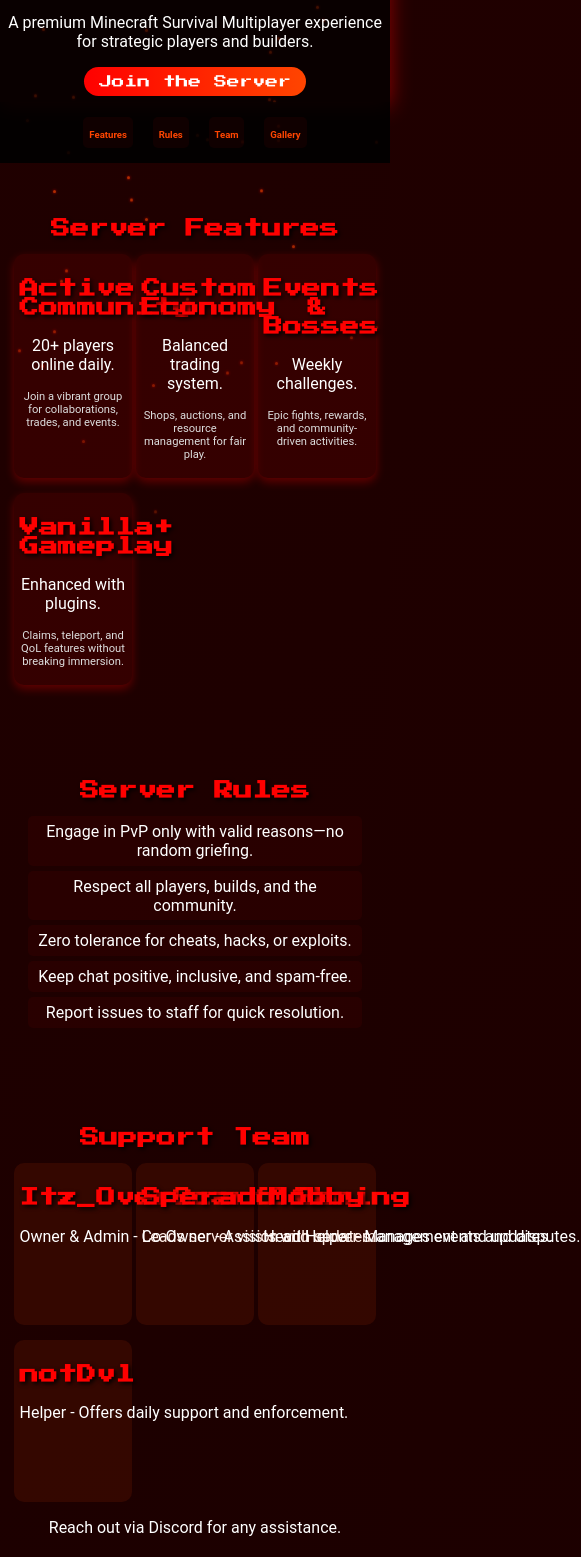
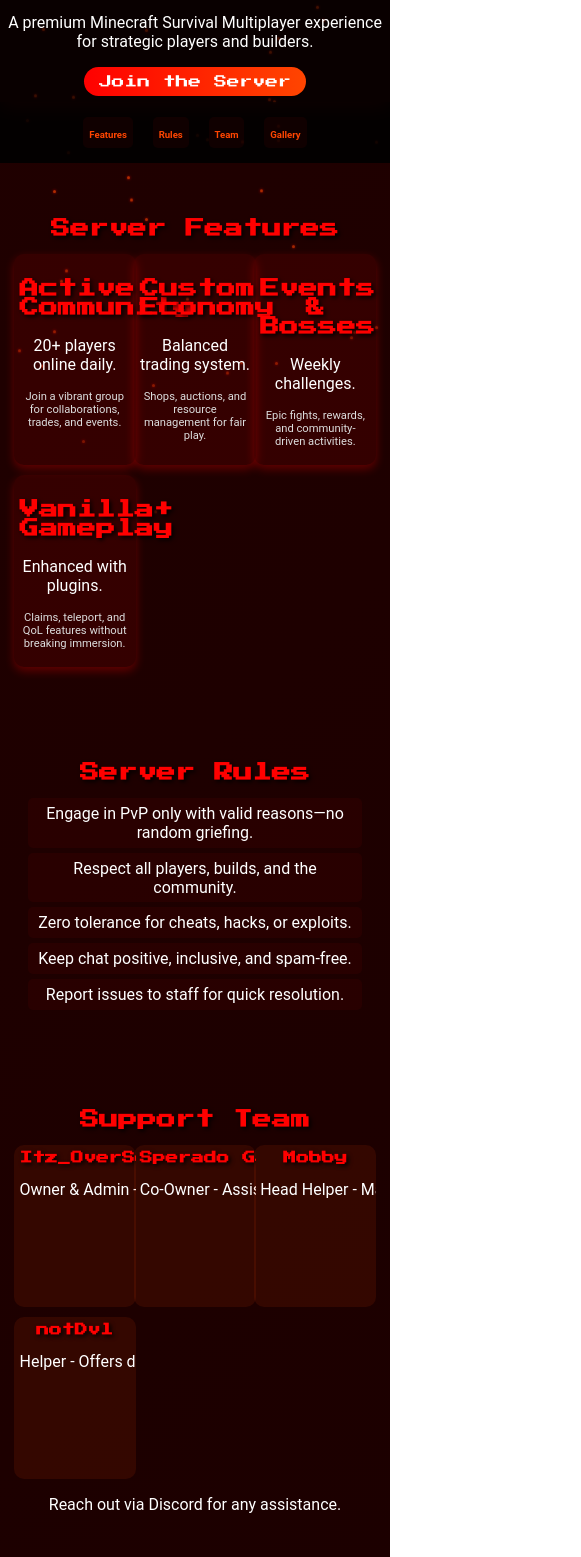
Before and after one commit to Nikhilkri/NothingSmp2, a plain HTML site: page index.html in a window 390 px wide. Shown: the part 96-1653 px from the top of the page, 581 px wide, since content can reach past the window. Drawn offline with Linux system fonts and the light colour scheme.

Commit message:
Refactor CSS for improved layout and spacing

```diff
--- a/style.css
+++ b/style.css
@@ -42,7 +42,7 @@ header {
     height: auto;
     margin-bottom: 20px;
     transition: transform 0.5s ease;
-    filter: drop-shadow(2px 2px 2px #FF0000) drop-shadow(-2px -2px 2px #FF0000) drop-shadow(2px -2px 2px #FF0000) drop-shadow(-2px 2px 2px #FF0000); /* Red outline with slight curve */
+    filter: drop-shadow(2px 2px 2px #FF0000) drop-shadow(-2px -2px 2px #FF0000) drop-shadow(2px -2px 2px #FF0000) drop-shadow(-2px 2px 2px #FF0000);
 }
 
 .logo:hover {
@@ -85,7 +85,7 @@ nav ul {
     list-style: none;
     display: flex;
     justify-content: center;
-    gap: clamp(20px, 4vw, 40px); /* Increased gap to prevent touching */
+    gap: clamp(20px, 4vw, 40px);
     padding: 0;
 }
 
@@ -93,9 +93,9 @@ nav a {
     color: #FF4500;
     text-decoration: none;
     font-weight: 700;
-    font-size: clamp(0.6em, 1vw, 0.8em); /* Reduced font size to fit longer names */
+    font-size: clamp(0.6em, 1vw, 0.8em);
     transition: color 0.3s ease;
-    white-space: nowrap; /* Prevent text wrapping */
+    white-space: nowrap;
 }
 
 nav a:hover {
@@ -119,7 +119,7 @@ h2, h3 {
 .feature-grid {
     display: grid;
     grid-template-columns: repeat(auto-fit, minmax(clamp(200px, 20vw, 250px), 1fr));
-    gap: clamp(15px, 3vw, 25px); /* Increased gap for better spacing */
+    gap: clamp(25px, 5vw, 40px); /* Increased gap to prevent touching */
     justify-items: center;
 }
 
@@ -145,17 +145,24 @@ h2, h3 {
 .team-grid {
     display: grid;
     grid-template-columns: repeat(auto-fit, minmax(clamp(150px, 18vw, 200px), 1fr));
-    gap: clamp(15px, 3vw, 25px); /* Increased gap for better spacing between team cards */
+    gap: clamp(25px, 5vw, 40px); /* Increased gap to prevent touching */
     justify-items: center;
 }
 
 .team-card {
     background: rgba(255, 69, 0, 0.1);
-    padding: clamp(10px, 2vw, 20px);
+    padding: clamp(15px, 3vw, 25px); /* Increased padding to contain names */
     border-radius: 10px;
     transition: transform 0.3s ease;
     max-width: 100%;
-    white-space: nowrap; /* Prevent text wrapping for names */
+    white-space: nowrap; /* Prevent text wrapping */
+    overflow: hidden; /* Hide overflow if name is too long */
+    text-overflow: ellipsis; /* Add ellipsis if name overflows */
+}
+
+.team-card h3 {
+    font-size: clamp(0.8em, 2vw, 1.2em); /* Adjusted font size for names */
+    margin: 0 0 10px; /* Add spacing below name */
 }
 
 .team-card:hover {
@@ -290,6 +297,8 @@ footer {
     .logo { max-width: 6%; min-width: 25px; }
     .nav ul { gap: clamp(15px, 3.5vw, 30px); }
     .feature-grid, .team-grid, .gallery-grid { grid-template-columns: repeat(auto-fit, minmax(clamp(150px, 18vw, 200px), 1fr)); }
+    .feature-grid { gap: clamp(20px, 4vw, 35px); }
+    .team-grid { gap: clamp(20px, 4vw, 35px); }
 }
 
 @media (max-width: 768px) {
@@ -298,6 +307,8 @@ footer {
     .typing { font-size: clamp(1em, 3vw, 1.3em); max-width: 85%; }
     .nav ul { gap: clamp(10px, 2.5vw, 20px); flex-wrap: wrap; }
     .feature-grid, .team-grid, .gallery-grid { grid-template-columns: repeat(auto-fit, minmax(clamp(120px, 15vw, 180px), 1fr)); }
+    .feature-grid { gap: clamp(15px, 3vw, 25px); }
+    .team-grid { gap: clamp(15px, 3vw, 25px); }
     .feature-card, .team-card { padding: clamp(5px, 1.5vw, 10px); }
     .gallery-grid img { min-width: clamp(120px, 15vw, 180px); }
     ul { max-width: 95%; }
@@ -309,6 +320,8 @@ footer {
     .typing { font-size: clamp(0.8em, 2.5vw, 1em); }
     .nav ul { gap: clamp(5px, 1.5vw, 15px); flex-wrap: wrap; }
     .feature-grid, .team-grid, .gallery-grid { grid-template-columns: repeat(auto-fit, minmax(clamp(100px, 12vw, 150px), 1fr)); }
+    .feature-grid { gap: clamp(10px, 2vw, 20px); }
+    .team-grid { gap: clamp(10px, 2vw, 20px); }
     .feature-card, .team-card { min-height: clamp(150px, 20vw, 180px); }
     .gallery-grid img { min-width: clamp(100px, 12vw, 150px); }
     .join-btn { padding: clamp(8px, 1.5vw, 10px) clamp(15px, 3vw, 20px); }
```
